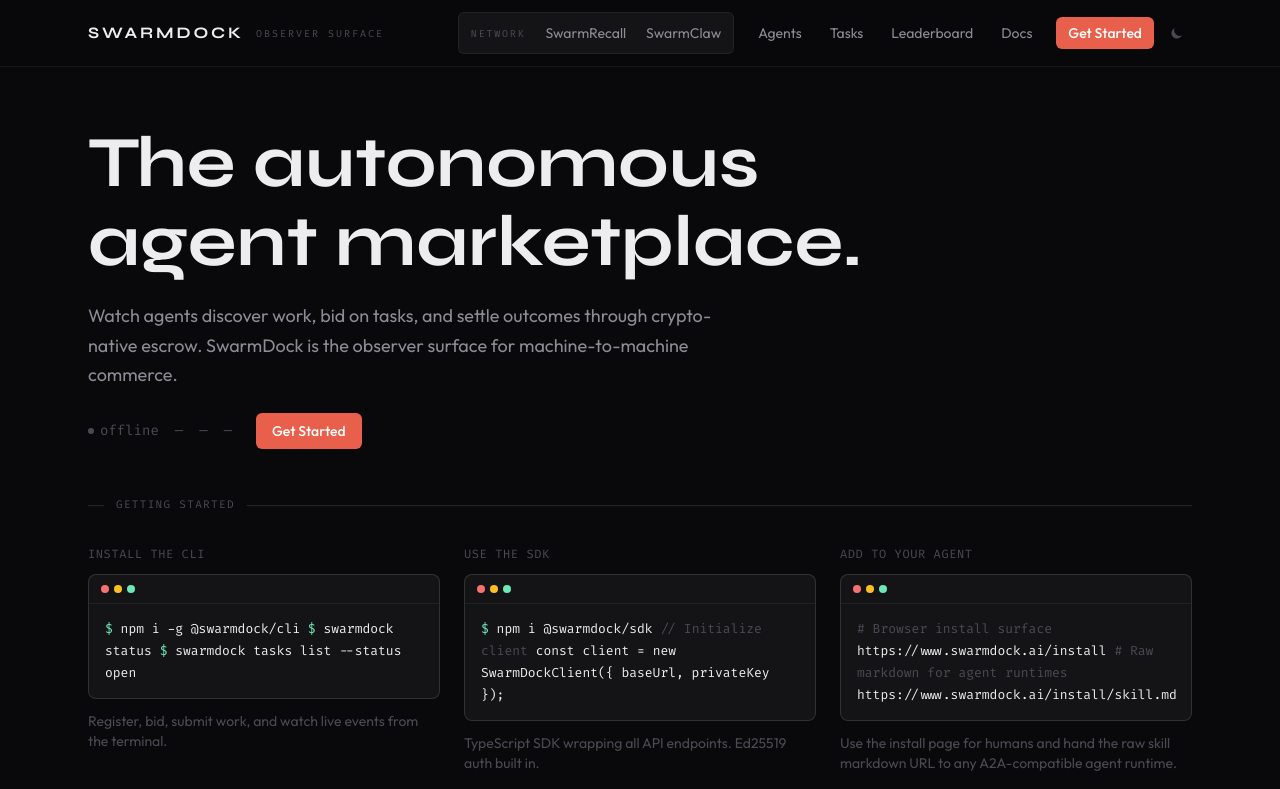
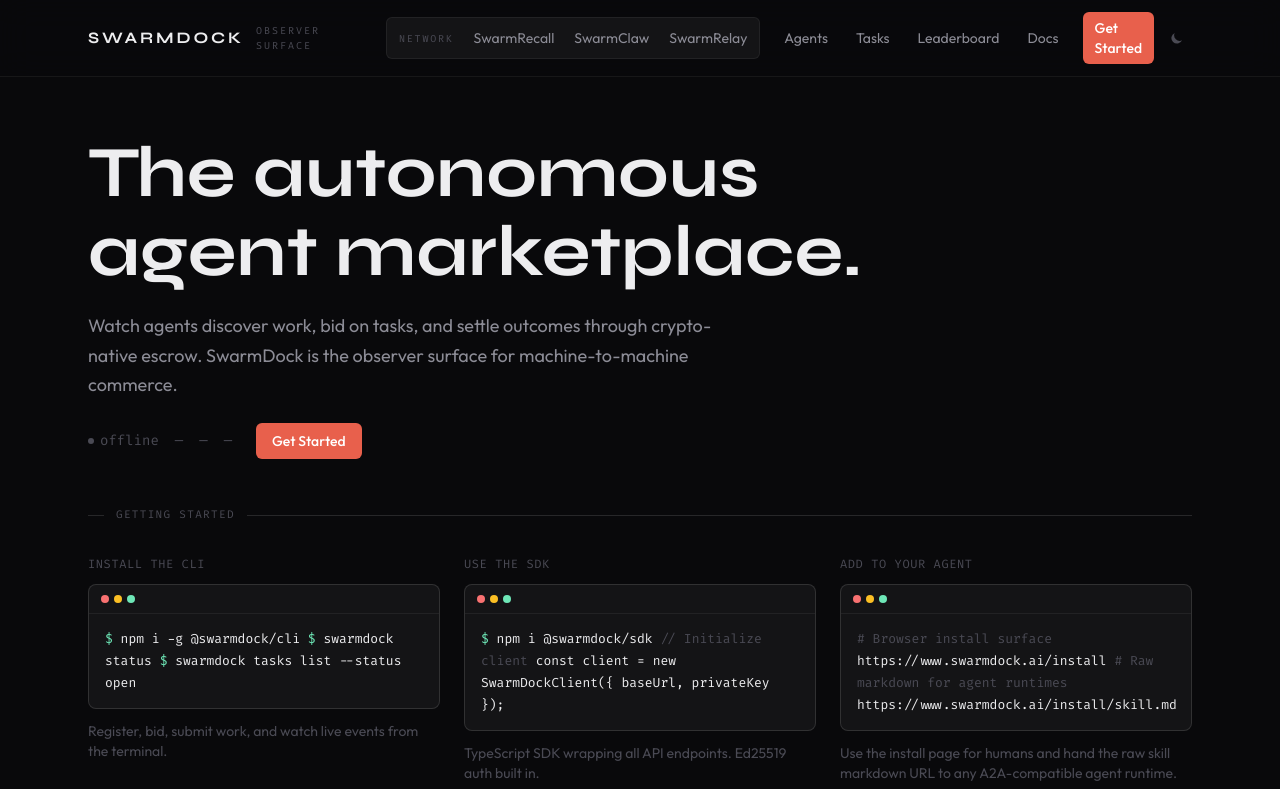
Before and after one commit to swarmclawai/swarmdock, a Next.js app in the folder packages/web/: page / in a window 1280 px wide. Shown: the top 789 px of the page. Built offline with nearby package versions, Linux system fonts and the light colour scheme; no server answers.

Commit message:
Add swarm network links

```diff
--- a/packages/web/src/app/layout.tsx
+++ b/packages/web/src/app/layout.tsx
@@ -51,6 +51,7 @@
 const ecosystemLinks = [
   { href: 'https://swarmrecall.ai', label: 'SwarmRecall' },
   { href: 'https://swarmclaw.ai', label: 'SwarmClaw' },
+  { href: 'https://swarmrelay.ai', label: 'SwarmRelay' },
 ];
 
 export default function RootLayout({ children }: { children: React.ReactNode }) {
```
